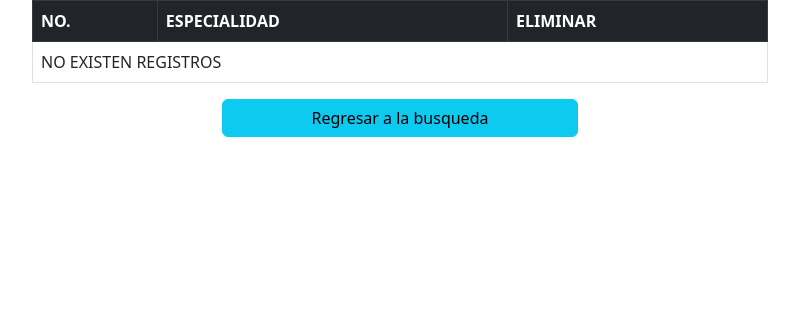
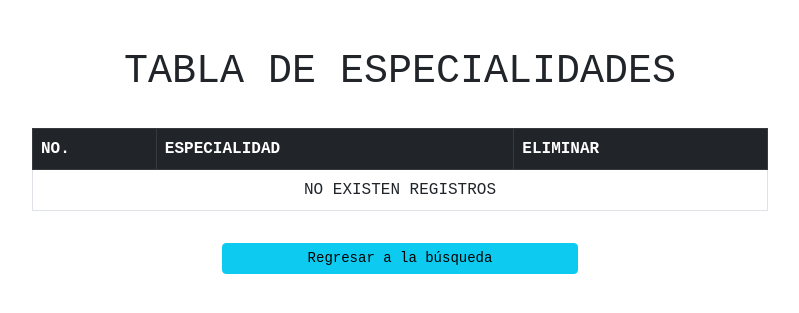
Before and after one commit to Jennifer11607/hospital_final_jimenez, a PHP site: page /hospital_final_jimenez/controladores/especialidades/buscar.php in a window 1280 px wide. Shown: the part 67-380 px from the top of the page, without its empty margins (240-1039 px from the left). Run offline with PHP 8.4, Linux system fonts and the light colour scheme; data that the repository does not hold is empty.

```diff
--- a/controladores/especialidades/buscar.php
+++ b/controladores/especialidades/buscar.php
@@ -18,40 +18,44 @@ try {
 
 ?>
 
-    <div class="container">
+<div class="container mt-5">
+        <div class="row justify-content-center mb-4">
+            <h1 class="text-center" style="font-family:'Courier New', Courier, monospace">TABLA DE ESPECIALIDADES</h1>
+        </div>
         <div class="row justify-content-center">
-            <div class="col-lg-8">
-                <table class="table table-bordered table-hover">
+            <div class="col-lg-8 table-container">
+                <table class="table table-bordered table-hover" style="font-family:'Courier New', Courier, monospace">
                     <thead class="table-dark">
                         <tr>
-                            <th>NO. </th>
+                            <th>NO.</th>
                             <th>ESPECIALIDAD</th>
                             <th>ELIMINAR</th>
                         </tr>
                     </thead>
                     <tbody>
-                        <?php if(count($especialidades) > 0):?>
+                        <?php if(count($especialidades) > 0): ?>
                         <?php foreach($especialidades as $key => $especialidad) : ?>
                         <tr>
                             <td><?= $key + 1 ?></td>
                             <td><?= $especialidad['ESPEC_NOMBRE'] ?></td>
-                            <td><a class="btn btn-danger w-100" href="/hospital_final_jimenez/controladores/especialidades/eliminar.php?espec_id=<?= $especialidad['ESPEC_ID']?>">Eliminar</a></td>
+                            <td><a class="btn btn-danger btn-sm w-100" style="font-family:'Courier New', Courier, monospace" href="/hospital_final_jimenez/controladores/especialidades/eliminar.php?espec_id=<?= $especialidad['ESPEC_ID']?>">Eliminar</a></td>
                         </tr>
                         <?php endforeach ?>
-                        <?php else :?>
+                        <?php else : ?>
                             <tr>
-                                <td colspan="3">NO EXISTEN REGISTROS</td>
+                                <td colspan="3" class="text-center">NO EXISTEN REGISTROS</td>
                             </tr>
-                        <?php endif?>
+                        <?php endif ?>
                     </tbody>
                 </table>
             </div>
         </div>
-        <div class="row justify-content-center">
-            <div class="col-lg-4">
-                <a href="/hospital_final_jimenez/vistas/especialidades/buscar.php" class="btn btn-info w-100">Regresar a la busqueda</a>
+        <div class="row justify-content-center mt-3">
+            <div class="col-lg-4 text-center">
+                <a href="/hospital_final_jimenez/vistas/especialidades/buscar.php" class="btn btn-info btn-sm w-100 mb-4" style="font-family:'Courier New', Courier, monospace">Regresar a la búsqueda</a>
             </div>
         </div>
     </div>
 
+
     <?php include_once '../../includes/footer.php'?>
```
Also changed, not shown: controladores/especialidades/eliminar.php (+5 -5 lines), controladores/especialidades/guardar.php (+5 -4 lines).
